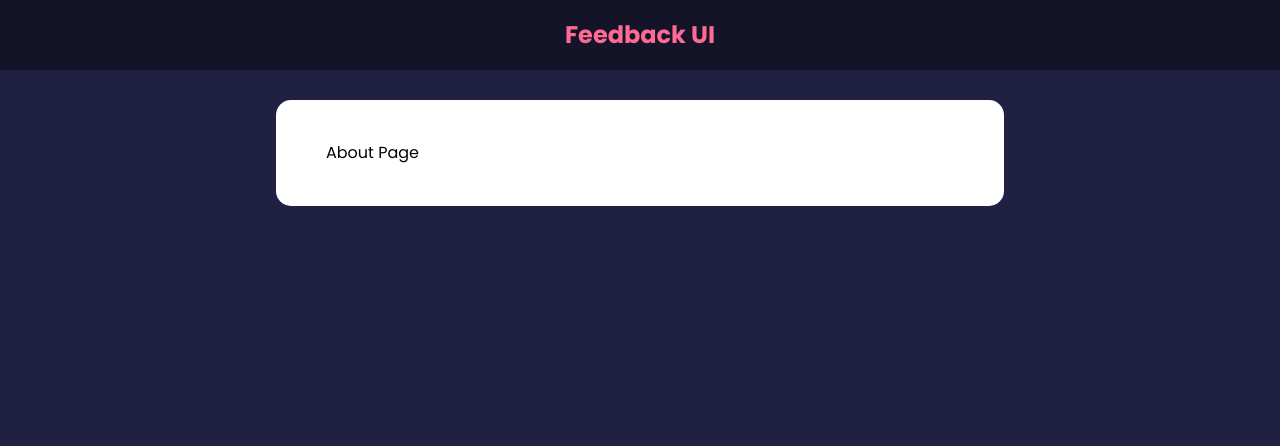
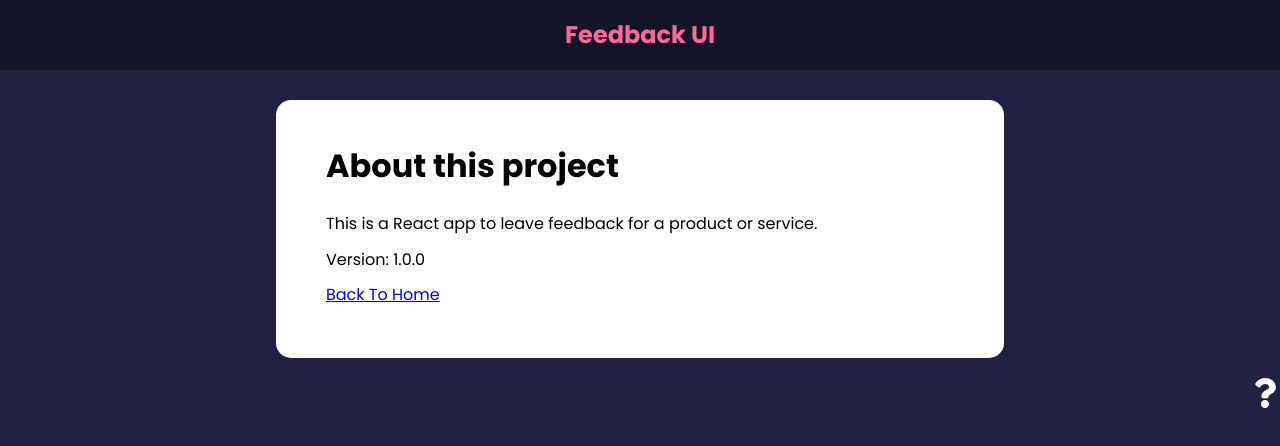
Before and after one commit to shurui91/feedback-app, a React (Create React App) app: page /about in a window 1280 px wide. Shown: the top 446 px of the page. Built offline with nearby package versions, Linux system fonts and the light colour scheme.

Commit message:
lecture 27, about page and Links are added

```diff
--- a/src/App.js
+++ b/src/App.js
@@ -8,6 +8,7 @@
 import FeedbackForm from './components/FeedbackForm';
 import FeedbackData from './data/FeedbackData';
 import AboutPage from './pages/AboutPage';
+import AboutIconLink from './components/AboutIconLink';
 
 function App() {
 	const [feedback, setFeedback] = useState(FeedbackData);
@@ -42,6 +43,7 @@
 					<Route path='/about' element={<AboutPage />} />
 				</Routes>
 			</div>
+			<AboutIconLink />
 		</Router>
 	);
 }
--- /dev/null
+++ b/src/components/AboutIconLink.jsx
@@ -0,0 +1,17 @@
+import { FaQuestion } from 'react-icons/fa';
+import { Link } from 'react-router-dom';
+
+function AboutIconLink() {
+	return (
+		<div className='about-link'>
+			<Link
+				to={{
+					pathname: '/about',
+				}}>
+				<FaQuestion size={30} />
+			</Link>
+		</div>
+	);
+}
+
+export default AboutIconLink;
--- a/src/pages/AboutPage.jsx
+++ b/src/pages/AboutPage.jsx
@@ -1,7 +1,22 @@
 import Card from '../components/shared/Card';
+import { Link } from 'react-router-dom';
 
 function AboutPage() {
-	return <Card>About Page</Card>;
+	return (
+		<Card>
+			<div className='about'>
+				<h1>About this project</h1>
+				<p>
+					This is a React app to leave feedback for a product or
+					service.
+				</p>
+				<p>Version: 1.0.0</p>
+				<p>
+					<Link to='/'>Back To Home</Link>
+				</p>
+			</div>
+		</Card>
+	);
 }
 
 export default AboutPage;
```
